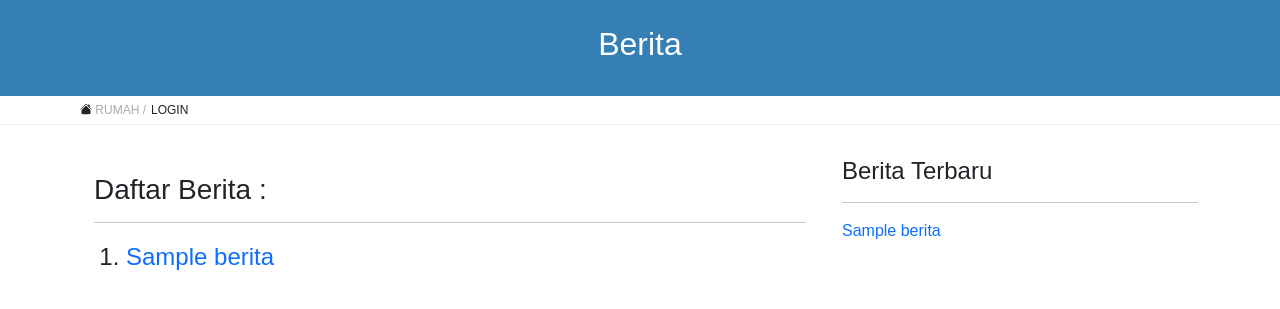
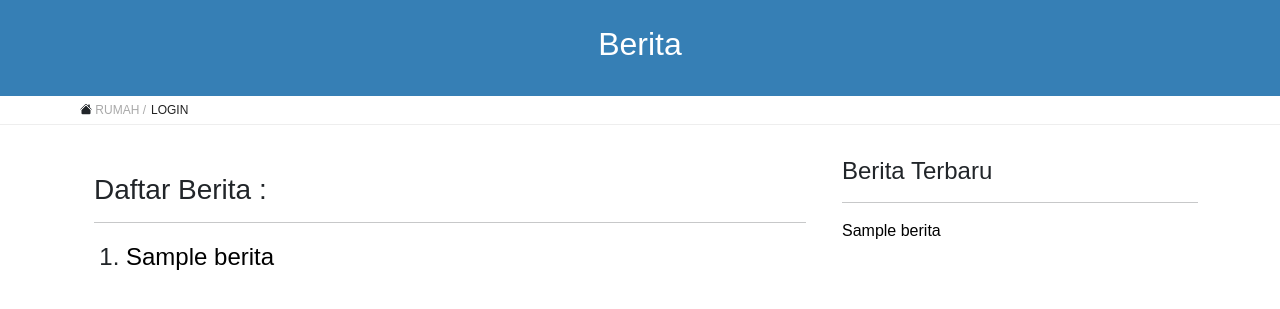
Before and after one commit to Renasha31/lab-geta-pens, a Laravel app: page /depanb in a window 1280 px wide. Shown: the part 104-413 px from the top of the page. Run offline with Laravel 12, Linux system fonts and the light colour scheme; tables that the repository leaves empty hold one stand-in row (values such as "Sample post").

Commit message:
find: ganti warna teks

```diff
--- a/resources/views/berita/depanb.blade.php
+++ b/resources/views/berita/depanb.blade.php
@@ -10,7 +10,7 @@
             @forelse ($berita as $b)
                 <p>
                     <li style="font-size: 150%">
-                        <a href="{{ route('berita.show', $b->id) }}" style="text-decoration: none"> {{ $b->title }} </a>
+                        <a href="{{ route('berita.show', $b->id) }}" style="text-decoration: none; color: black;"> {{ $b->title }} </a>
                     </li>
                 </p>
             @empty
--- a/resources/views/sidebar.blade.php
+++ b/resources/views/sidebar.blade.php
@@ -6,8 +6,8 @@
 <hr>
 
 @foreach ($berita as $item)
-    <p style="color: black;">
-        <a href="{{ route('berita.show', $item->id) }}" style="text-decoration: none">
+    <p>
+        <a href="{{ route('berita.show', $item->id) }}" style="color: black; text-decoration: none">
             {{ $item->title }}
         </a>
     </p>
```
